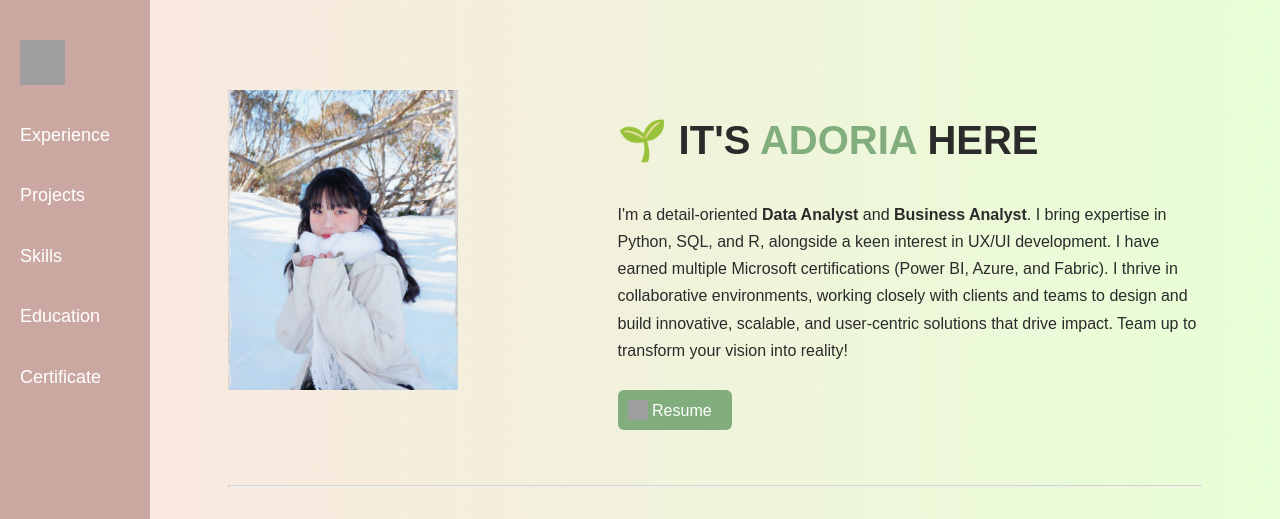
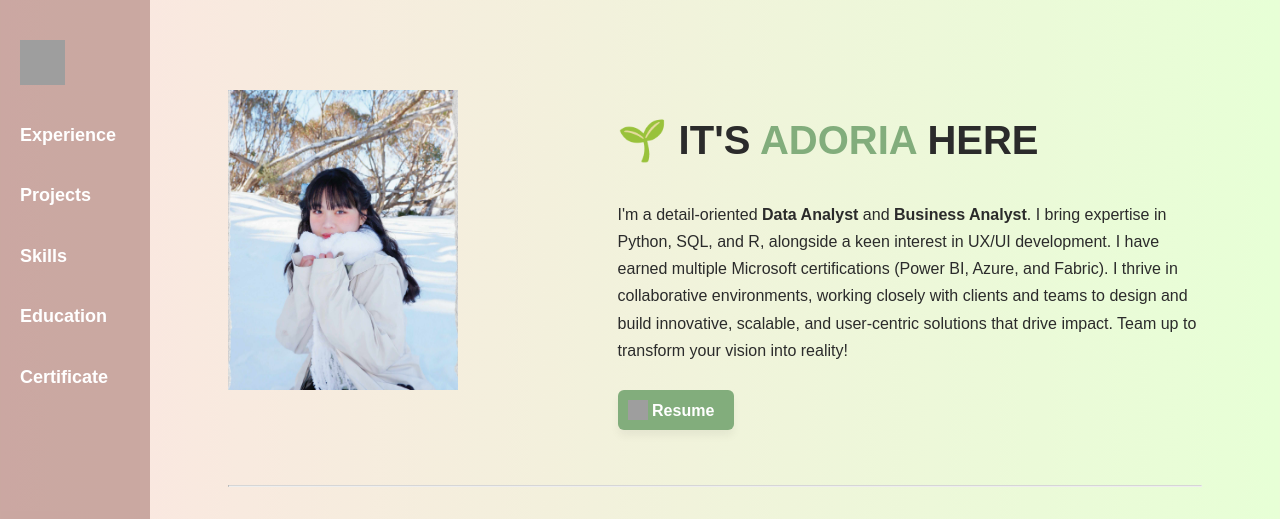
Before and after one commit to NgocDuong17/ngocduong17.github.io, a Jekyll site: the page built from index.html, in a window 1280 px wide. Shown: the top 519 px of the page. Built offline with Jekyll 4.4.1, drawn with Linux system fonts in a browser that asks for light colours; grey boxes are pictures that could not be loaded.

Commit message:
13 aug 2025

```diff
--- a/assets/style.css
+++ b/assets/style.css
@@ -191,8 +191,9 @@
   color: rgb(255, 255, 255);
   cursor: pointer;
   font-size: 18px;
+  font-weight: 700;
   position: relative;  /* needed for ::before */
-  font-weight: 500;
+  font-weight: 600;
   align-content: center;
   padding-top: 30px;
   padding-left: 10px;
@@ -304,6 +305,7 @@
   font-size: 0.8rem;
   font-weight: 500;
   cursor: default;
+  box-shadow: 0 2px 6px rgba(12, 12, 12, 0.151);
   transition: background-color 0.3s ease;
 }
 .skill-btn:hover {
@@ -473,6 +475,7 @@
   user-select: none;
   border-radius: 5px;
   transition: background-color 0.3s ease;
+  box-shadow: 0 2px 6px rgba(0, 0, 0, 0.055);
 }
 
 .toggle-btn:hover {
@@ -518,6 +521,7 @@
   border-radius: 10px;
   margin: 4px 8px 4px 0;
   cursor: pointer;
+  box-shadow: 0 2px 6px rgba(0,0,0,0.05);
 }
 /*--------------------------------------------------------- ACHIEVEMENT ---------------------------------------------------------------*/
 
@@ -622,10 +626,12 @@
   border-radius: 4px;
   font-size: 14px;
   font-family: 'Segoe UI', Tahoma, Geneva, Verdana, sans-serif;
+  box-shadow: 0 2px 6px rgba(0,0,0,0.05);
 }
 
 .email-subscription textarea {
   height:90px;
+
 }
 
 .email-subscription button {
@@ -637,6 +643,7 @@
   cursor: pointer;
   font-size: 14px;
   transition: background-color 0.3s ease;
+  box-shadow: 0 2px 6px rgba(0,0,0,0.05);
 }
 
 .email-subscription button:hover {
@@ -662,6 +669,7 @@
 .cv-download button {
   background-color: #82ad7c;
   color: white;
+  font-weight: 700;
   border: none;
   padding-top: 10px;
   padding-right: 20px;
@@ -672,6 +680,7 @@
   cursor: pointer;
   border-radius: 6px;
   transition: background-color 0.3s ease;
+  box-shadow: 0 6px 9px rgba(0,0,0,0.05);
 }
 
 .cv-download button:hover {
```
Also changed, not shown: 2 other files.
